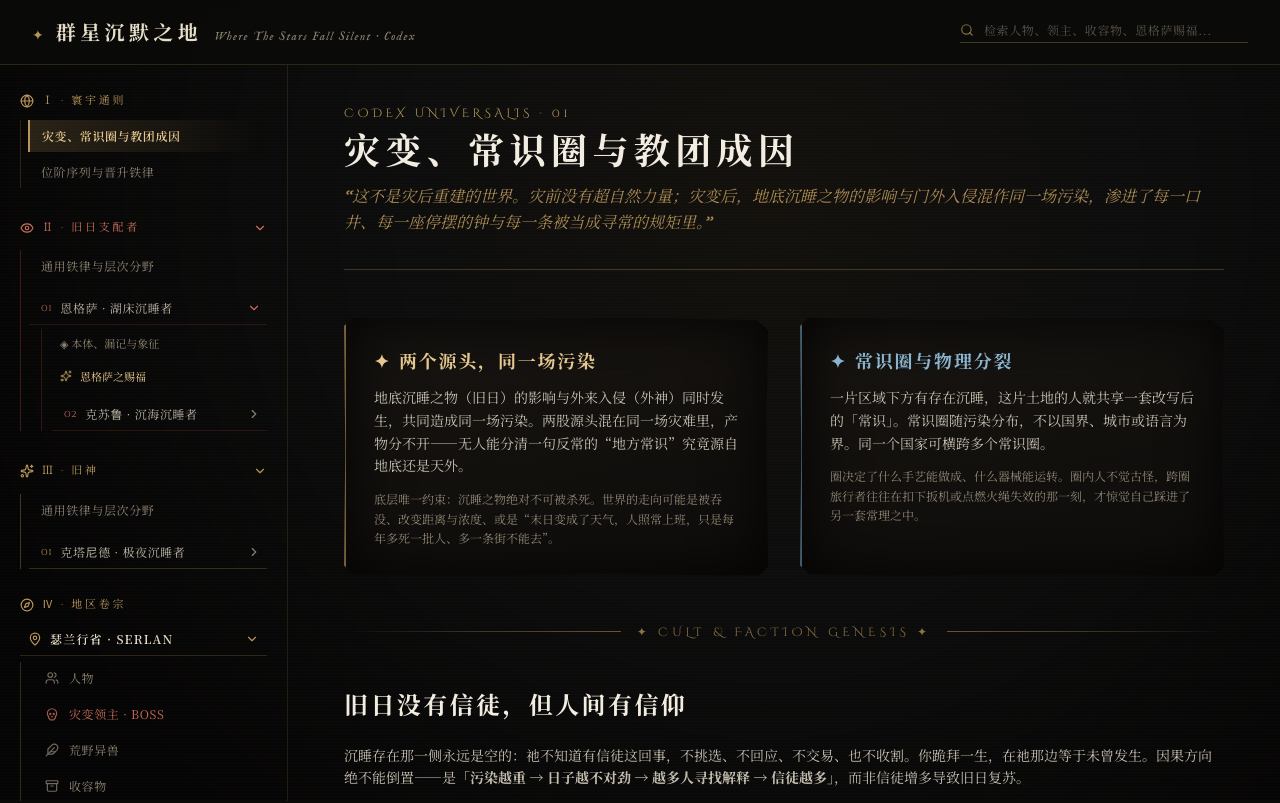
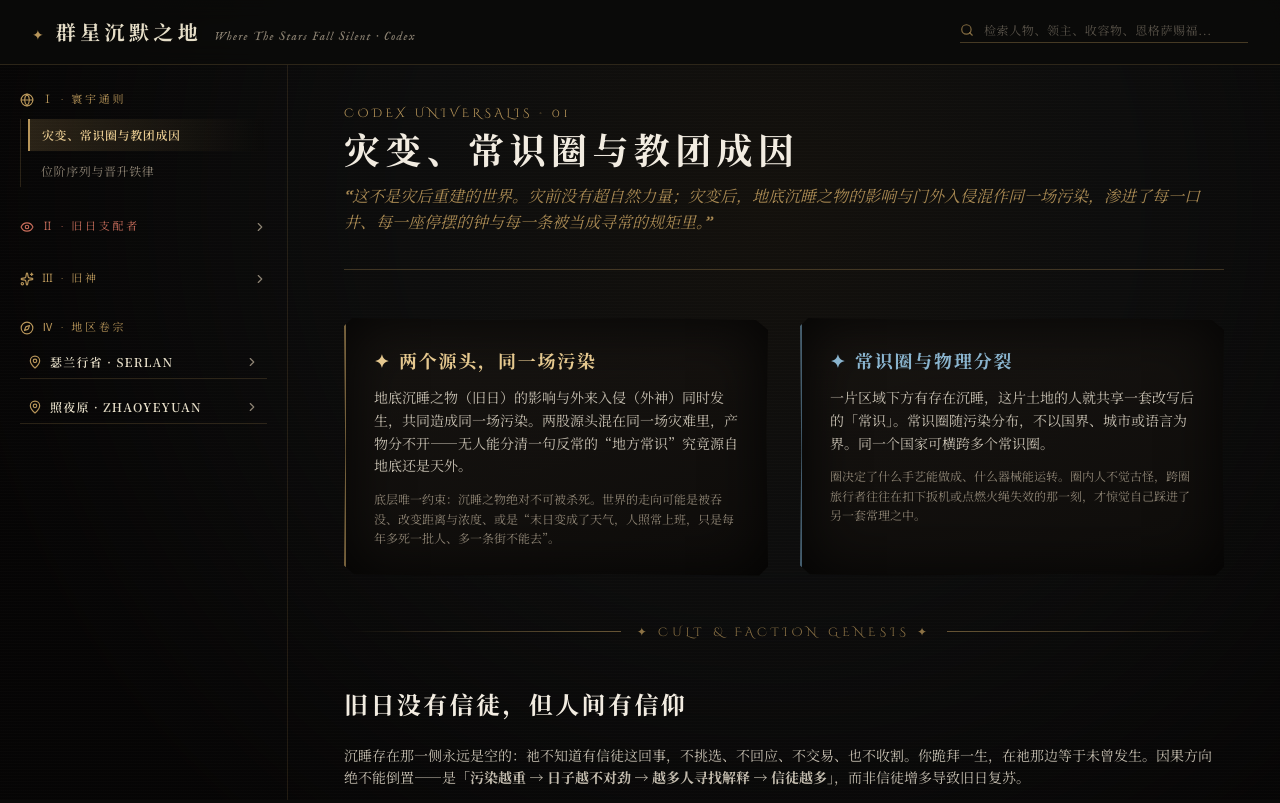
Before and after one commit to kwer615/qunxing-wiki, a React (Vite) app: page / in a window 1280 px wide. Shown: the top 803 px of the page. Built offline with nearby package versions, Linux system fonts and the light colour scheme.

Commit message:
Fix sidebar and collapse navigation by default

```diff
--- a/src/wiki.tsx
+++ b/src/wiki.tsx
@@ -2158,19 +2158,17 @@ function RelicImageArchitecture({
 // 3. MAIN APPLICATION
 // ============================================================================
 export default function App() {
-  // 默认打开「恩格萨」以便直接看到恩格萨及其专属六大赐福的美化效果
   const [activeTab, setActiveTab] = useState('world-law');
-  // 旧日支配者手风琴折叠状态（总栏与各个旧日子项均可折叠）
-  const [eldritchMenuOpen, setEldritchMenuOpen] = useState(true);
-  const [oldGodMenuOpen, setOldGodMenuOpen] = useState(true);
-  const [regionMenuOpen, setRegionMenuOpen] = useState(true);
+  const [eldritchMenuOpen, setEldritchMenuOpen] = useState(false);
+  const [oldGodMenuOpen, setOldGodMenuOpen] = useState(false);
+  const [regionMenuOpen, setRegionMenuOpen] = useState(false);
   const [openOldOnes, setOpenOldOnes] = useState({
-    engsa: true,
+    engsa: false,
     nextOldOne: false
   });
-  // 地区卷宗手风琴折叠状态
   const [openRegions, setOpenRegions] = useState({
-    serlan: true,
+    serlan: false,
+    zhaoyeyuan: false,
     region2: false
   });
   const [mobileMenuOpen, setMobileMenuOpen] = useState(false);
@@ -2401,7 +2399,7 @@ export default function App() {
             左侧古籍手风琴导航树
         =================================================================== */}
         <aside
-          className={`fixed lg:sticky top-16 left-0 z-40 w-72 h-[calc(100vh-4rem)] overflow-y-auto bg-[#0E0C0A]/95 lg:bg-transparent border-r border-[#B8965A]/15 px-5 py-7 transition-transform duration-300 ${
+          className={`fixed top-16 left-0 lg:left-[max(0px,calc((100vw-1600px)/2))] z-40 w-72 h-[calc(100vh-4rem)] overflow-y-auto bg-[#0E0C0A]/95 lg:bg-transparent border-r border-[#B8965A]/15 px-5 py-7 transition-transform duration-300 ${
             mobileMenuOpen ? 'translate-x-0' : '-translate-x-full lg:translate-x-0'
           }`}
         >
@@ -2647,7 +2645,7 @@ export default function App() {
         {/* ===================================================================
             右侧主画卷内容区
         =================================================================== */}
-        <main className="flex-1 min-w-0 px-5 sm:px-10 lg:px-14 py-10">
+        <main className="flex-1 min-w-0 px-5 sm:px-10 lg:ml-72 lg:px-14 py-10">
           {/* -----------------------------------------------------------------
               1. 寰宇通则：灾变、常识圈与教团
           ----------------------------------------------------------------- */}
```
